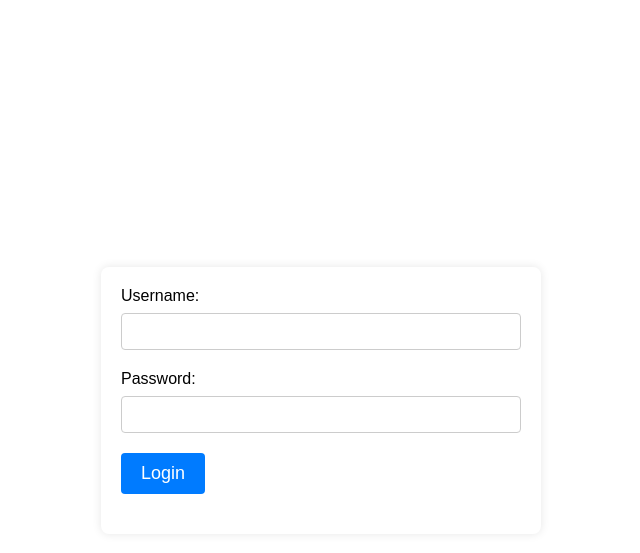
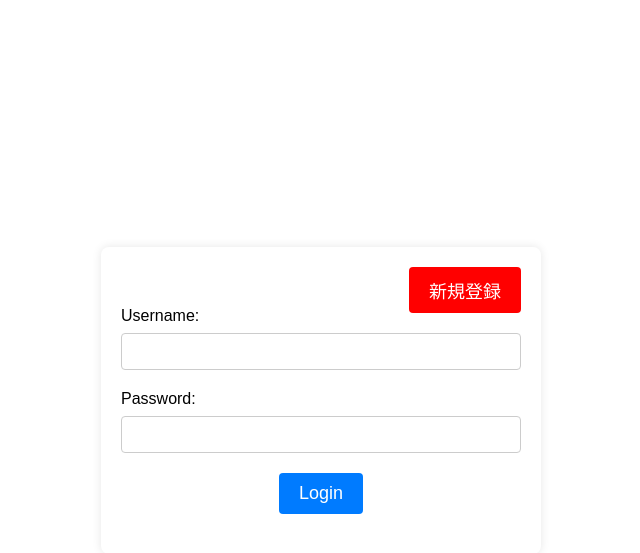
Before and after one commit to hit6318-11/extreme-crusader, a Flask app: page / in a window 1280 px wide. Shown: the top 553 px of the page, without its empty margins (319-959 px from the left). Run offline with Flask 3, Linux system fonts and the light colour scheme.

Commit message:
ログイン画面に新規登録ボタンを作成

```diff
--- a/last/static/css/login.css
+++ b/last/static/css/login.css
@@ -1,4 +1,4 @@
-/* 全体のフォントサイズを大きくする */
+/* 全体のフォントサイズと配置を調整 */
 body {
   font-family: Arial, sans-serif;
   font-size: 16px;
@@ -9,31 +9,36 @@ body {
   margin: 0;
 }
 
-/* フォームとその要素を中央に配置し、スタイリングする */
+/* ログインフォームのスタイリング */
 #app {
   width: 100%;
-  max-width: 400px; /* 適切な最大幅を設定 */
+  max-width: 400px;
   margin: auto;
   padding: 20px;
+  padding-top: 60px; /* 新規登録ボタンの分の上部スペースを追加 */
   box-shadow: 0 0 10px rgba(0, 0, 0, 0.1);
   border-radius: 8px;
+  position: relative;
 }
 
-form div {
+/* 各フォーム要素のマージン調整 */
+form div:not(:first-child) {
   margin-bottom: 20px;
 }
 
+/* テキストとパスワード入力フィールドのスタイリング */
 input[type="text"],
 input[type="password"] {
   width: 100%;
   padding: 10px;
   margin-top: 8px;
-  box-sizing: border-box; /* パディングを幅に含める */
+  box-sizing: border-box;
   border: 1px solid #ccc;
   border-radius: 4px;
   display: block;
 }
 
+/* ログインボタンのスタイリング */
 button[type="submit"] {
   background-color: #007bff;
   color: white;
@@ -41,9 +46,31 @@ button[type="submit"] {
   border: none;
   border-radius: 4px;
   cursor: pointer;
-  font-size: 18px; /* ボタンのフォントサイズを大きくする */
+  font-size: 18px;
+  display: block;
+  margin: 0 auto;
 }
 
+/* ログインボタンのホバーエフェクト */
 button[type="submit"]:hover {
   background-color: #0056b3;
 }
+
+/* 新規登録ボタンのスタイリング */
+button[type="button"] {
+  background-color: #ff0000;
+  color: white;
+  padding: 10px 20px;
+  border: none;
+  border-radius: 4px;
+  cursor: pointer;
+  font-size: 18px;
+  position: absolute;
+  right: 20px;
+  top: 20px;
+}
+
+/* 新規登録ボタンのホバーエフェクト */
+button[type="button"]:hover {
+  background-color: #cc0000;
+}
--- a/last/static/js/login.js
+++ b/last/static/js/login.js
@@ -23,6 +23,10 @@ new Vue({
                     this.loginError = true;
                     console.error('Authentication failed', error);
                 });
+        },
+        register: function() {
+            // ユーザー登録画面へリダイレクト
+            window.location.href = '../../templates/register.html'; // ユーザー登録画面のURLに適宜変更してください
         }
     }
 });
--- a/last/templates/login.html
+++ b/last/templates/login.html
@@ -9,6 +9,9 @@
 <body>
     <div id="app">
         <form @submit.prevent="login">
+            <div>
+                <button type="button" @click="register">新規登録</button>
+            </div>
             <div>
                 <label for="username">Username:</label>
                 <input type="text" id="username" v-model="credentials.username" required>
```
